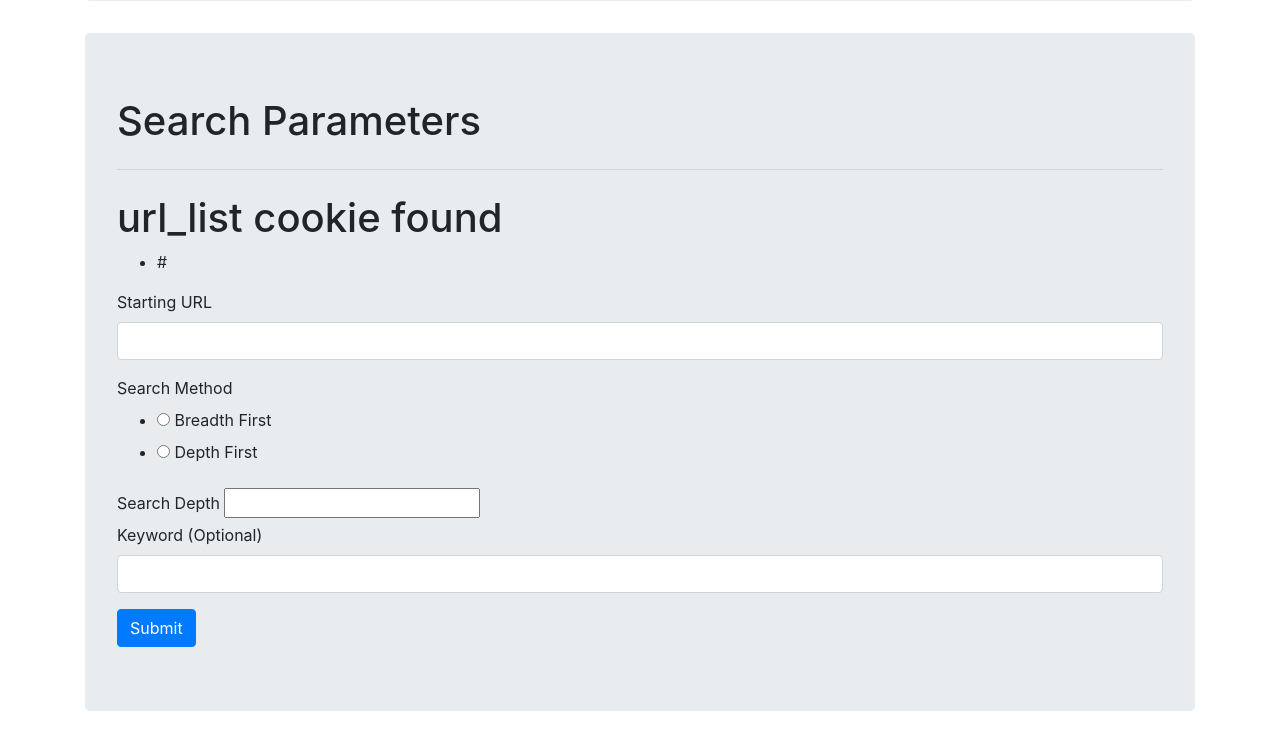
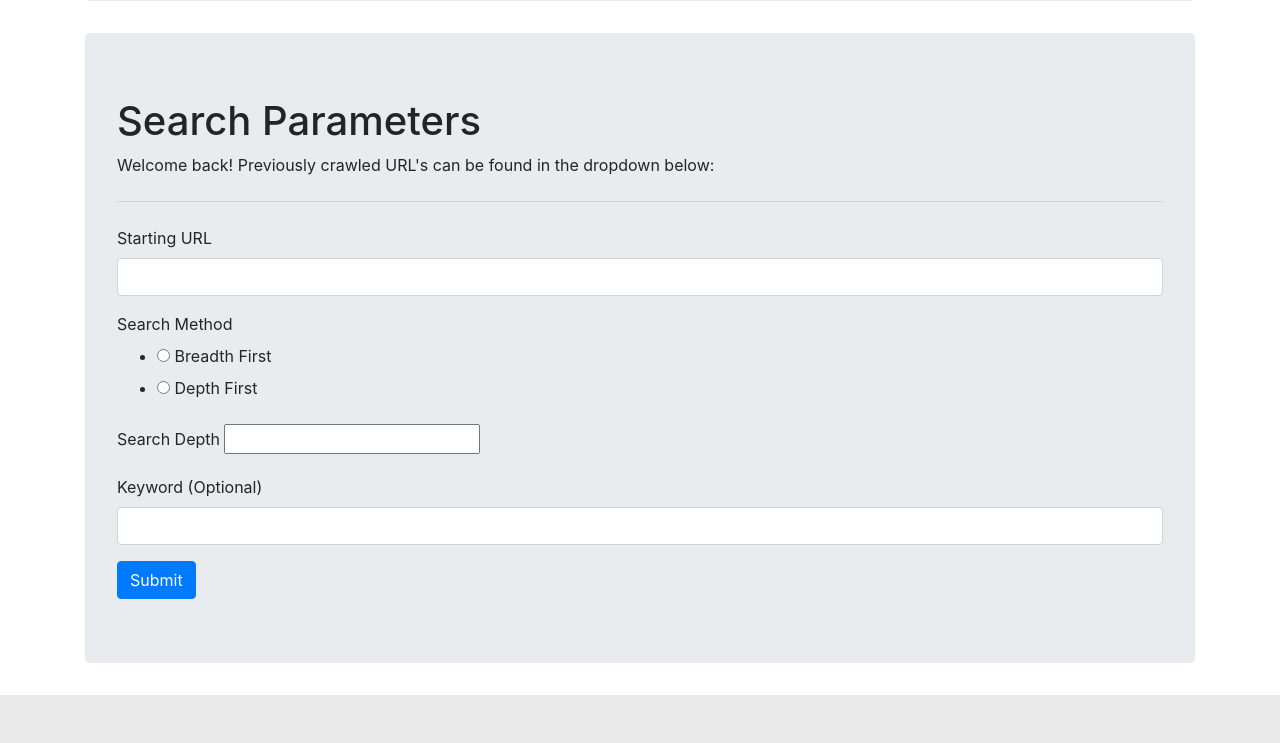
Before and after one commit to HipplerJ/CS467_Lyra_Web2, a Flask app: template templates/search.html in a window 1280 px wide. Shown: the part 239-982 px from the top of the page. After the commit the page ends 934 px from the top, so only its background shows below. Run offline with Flask 2, Linux system fonts and the light colour scheme; the template is opened without the code that fills it: values that come from a table or form of the project are taken from there, most other values are stand-ins (such as "Sample title", 1, 10 or a date in 2020); some libraries are stand-ins or nearby versions.

Commit message:
Make url saving to cookie fully functional

```diff
--- a/main.py
+++ b/main.py
@@ -71,11 +71,14 @@ def search():
 
         # if a cookie is already set, append the new url to the cookie string
         if url_cookie:
-            # append url to cookie string with ", " delimiter
-            url_cookie += ", " + form.starting_url.data
-            response.set_cookie('urls', url_cookie) # set the new cookie
+            # TODO if url isn't already saved
+            if form.starting_url.data not in url_cookie:
 
-        # TODO else, if no 'urls' cookie yet, set urls cookie to new url
+                # append url to cookie string with ", " delimiter
+                url_cookie += ", " + form.starting_url.data
+                response.set_cookie('urls', url_cookie) # set the new cookie
+
+        # else, if no 'urls' cookie yet, set urls cookie to new url
         else:
             response.set_cookie('urls', form.starting_url.data)
 
@@ -86,19 +89,20 @@ def search():
     else:
 
         url_list = None
-        # TODO if a cookie is set, send it as a list to the search template
+
+        # if a cookie is set, send it as a list to the search template
         # to be rendered within dropdown input
         if url_cookie:
             url_list = url_cookie.split(delimiter)     # split into list
             # render_template('search.html', form=form, url_list=url_list) # render search.html with url_list
 
-        # if no cookie, render the search form template
+        # render the search form template
         return render_template('search.html', form=form, url_list=url_list)
 
 # Routing for Search Results
-@app.route('/results/<data>', methods=['GET', 'POST'])
-def results(data):
-    return render_template('results.html', data=data)
+@app.route('/results', methods=['GET', 'POST'])
+def results():
+    return render_template('results.html')
 
 if __name__ == '__main__':
     app.debug = True      # FIXME remove when done debugging
--- a/templates/search.html
+++ b/templates/search.html
@@ -9,36 +9,48 @@
 
     <h1>Search Parameters</h1>
 
+    {% if url_list %}
+      <p>Welcome back! Previously crawled URL's can be found in the dropdown below:</p>
+    {% endif %}
+
     <hr class="my-4">
     <p class="lead">
 
-    {% if url_list %}
-      <h1>url_list cookie found</h1>
-
-      <ul>
-        {% for url in url_list %}
-          <li>{{ url }}</li>
-
-        {% endfor %}
-      </ul>
-
-
-    {% else %}
-      <h1>No url_list cookie found</h1>
-
-    {% endif %}
-
-
     {% from "includes/_form_helpers.html" import render_field %}
     <form action="/search" class="search" method="POST">
+
+      <!-- starting_url input -->
       <div class="form-group">
+
+        <!-- if cookie, render a dropdown/text entry -->
+        {% if url_list %}
+        <label for="starting_url">Starting URL</label>
+        <input class="form-control" id="starting_url" name="starting_url" type="text" list="url_list" required>
+        <datalist id="url_list">
+          {% for url in url_list %}
+            <option value="{{ url }}"></option>
+          {% endfor %}
+        </datalist>
+
+        <!-- else, if no cookie, render a normal text input form -->
+        {% else %}
         {{ render_field(form.starting_url, class_="form-control") }}
+        {% endif %}
+
       </div>
-      {{ render_field(form.method) }}
-      {{ render_field(form.depth) }}
+
+      <!-- Radio input for method -->
+      <div class="form-group">
+        {{ render_field(form.method) }}
+        {{ render_field(form.depth) }}
+      </div>
+
+      <!-- Text input for optional keyword -->
       <div class="form-group">
         {{ render_field(form.keyword, class_="form-control") }}
       </div>
+
+      <!-- Submit button -->
       <button type="submit" class="btn btn-primary">Submit</button>
     </form>
 
```
